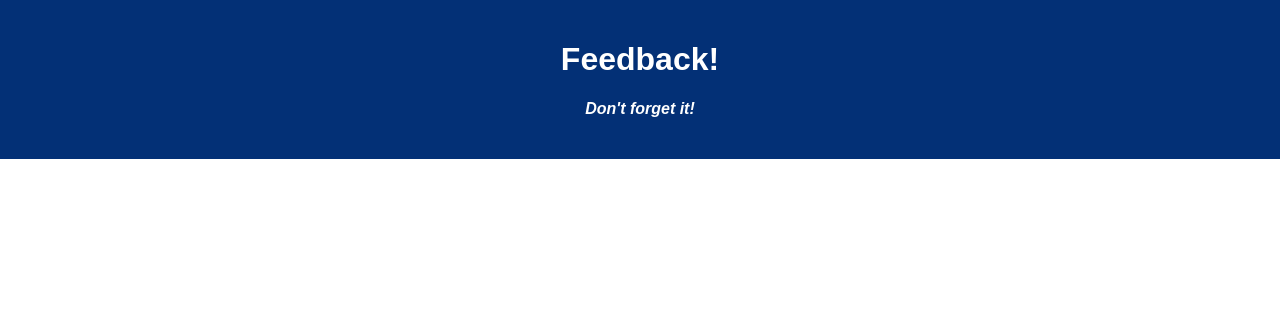
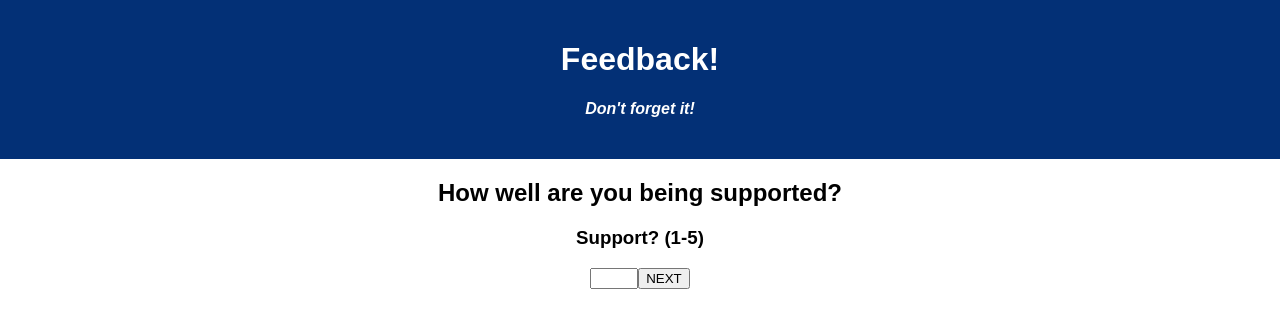
Before and after one commit to mchuinard3/Redux-Feedback-Loop, a React (Create React App) app: page /#/support in a window 1280 px wide. Before the commit this address led to /#/. Shown: the top 328 px of the page. Built offline with nearby package versions, Linux system fonts and the light colour scheme.

Commit message:
complete feedback form

```diff
--- a/src/components/App/App.jsx
+++ b/src/components/App/App.jsx
@@ -32,9 +32,15 @@ function App() {
           <UnderstandingForm />
         </Route>
 
-        {/* <Route exact path='/addPizzaCheckout'>
-          <PizzaCheckout />
-        </Route> */}
+        <Route exact path='/support'>
+          <SupportForm />
+        </Route>
+
+        <Route exact path='/feedback'>
+          <FeedbackForm />
+        </Route>
+
+
 
 
 
--- /dev/null
+++ b/src/components/FeedbackForm/FeedbackForm.jsx
@@ -0,0 +1,52 @@
+import { useState } from 'react';
+import axios from 'axios';
+import { HashRouter as Router, Route, Link } from 'react-router-dom';
+import { useDispatch } from 'react-redux';
+
+
+function FeedbackForm() {
+    console.log('In feedback form!')
+
+    let [comment, setComment] = useState('');
+    const dispatch = useDispatch();
+
+
+
+    const handleNext = (event) => {
+        event.preventDefault();
+
+
+        dispatch({ type: 'ADD_FEEDBACK', payload: comment })
+    }
+
+    return (
+        <section>
+
+            <h2>Any comments you want to leave?</h2>
+
+            <h3> Comments: </h3>
+
+            <form onSubmit={handleNext} className="add-feeling-form">
+
+            <input
+                type="text"
+                required
+                className="feeling"
+                value={comment}
+
+                onChange={(event) => setComment(event.target.value)}
+
+            />
+
+            <Link to='/review'><button type="submit">
+                NEXT
+            </button></Link>
+
+
+            </form>
+
+        </section>
+    )
+}
+
+export default FeedbackForm;
--- a/src/components/SupportForm/SupportForm.jsx
+++ b/src/components/SupportForm/SupportForm.jsx
@@ -0,0 +1,57 @@
+import { useState } from 'react';
+import axios from 'axios';
+import { HashRouter as Router, Route, Link } from 'react-router-dom';
+import { useDispatch } from 'react-redux';
+
+
+function SupportForm() {
+    console.log('In support form!')
+
+    let [number, setNumber] = useState('');
+    const dispatch = useDispatch();
+
+
+
+    const handleNext = (event) => {
+        event.preventDefault();
+
+
+        dispatch({ type: 'ADD_SUPPORT', payload: number })
+    }
+
+    return (
+
+        <section>
+
+            <h2>How well are you being supported?</h2>
+
+            <h3> Support? (1-5)</h3>
+
+            <form onSubmit={handleNext} className="add-feeling-form">
+
+                <input
+                    type="number"
+                    min={1}
+                    max={5}
+                    required
+                    className="feeling"
+                    value={number}
+
+                    onChange={(event) => setNumber(event.target.value)}
+
+                />
+
+                <Link to='/feedback'><button type="submit">
+                    NEXT
+                </button></Link>
+
+
+            </form>
+
+        </section>
+
+
+    )
+}
+
+export default SupportForm;
--- a/src/components/UnderstandingForm/UnderstandingForm.jsx
+++ b/src/components/UnderstandingForm/UnderstandingForm.jsx
@@ -1,29 +1,50 @@
 import { useState } from 'react';
 import axios from 'axios';
+import { HashRouter as Router, Route, Link } from 'react-router-dom';
+import { useDispatch } from 'react-redux';
+
 
 function UnderstandingForm() {
     console.log('In understanding form!')
+
+    let [number, setNumber] = useState('');
+    const dispatch = useDispatch();
+
+
+
+    const handleNext = (event) => {
+        event.preventDefault();
+
+
+        dispatch({ type: 'ADD_UNDERSTANDING', payload: number })
+    }
+
     return (
         <section>
 
             <h2>How well are you understanding the content?</h2>
 
+            <h3> Understanding? (1-5)</h3>
+
+            <form onSubmit={handleNext} className="add-feeling-form">
+
             <input
-                //onChange={handleNameChange}
+                type="number"
                 required
-                type="number"
                 className="feeling"
-                placeholder="Understanding? (1-5)"
-                maxLength={5}
+                value={number}
+                min={1}
+                max={5}
+                onChange={(event) => setNumber(event.target.value)}
 
             />
 
-            <Link to='/addPizzaCheckout'><button type="submit">
+            <Link to='/support'><button type="submit">
                 NEXT
             </button></Link>
 
 
-
+            </form>
 
         </section>
     )
--- a/src/index.js
+++ b/src/index.js
@@ -7,8 +7,7 @@ import logger from 'redux-logger';
 import { Provider } from 'react-redux';
 import { createStore, combineReducers, applyMiddleware } from 'redux';
 
-// ReactDOM.render(<App />, document.getElementById('root'));
-// registerServiceWorker();
+
 
 const feelingReducer = (state = [], action) => {
     if (action.type === 'ADD_FEELING') {
@@ -17,9 +16,25 @@ const feelingReducer = (state = [], action) => {
     return state;
 }
 
+const understandingReducer = (state = [], action) => {
+    if (action.type === 'ADD_UNDERSTANDING') {
+        return action.payload;
+    }
+    return state;
+}
+
+const supportReducer = (state = [], action) => {
+    if (action.type === 'ADD_SUPPORT') {
+        return action.payload;
+    }
+    return state;
+}
+
 const storeInstance = createStore(
     combineReducers({
-        feelingReducer
+        feelingReducer,
+        understandingReducer,
+        supportReducer
     }),
     applyMiddleware(logger),
 );
```
